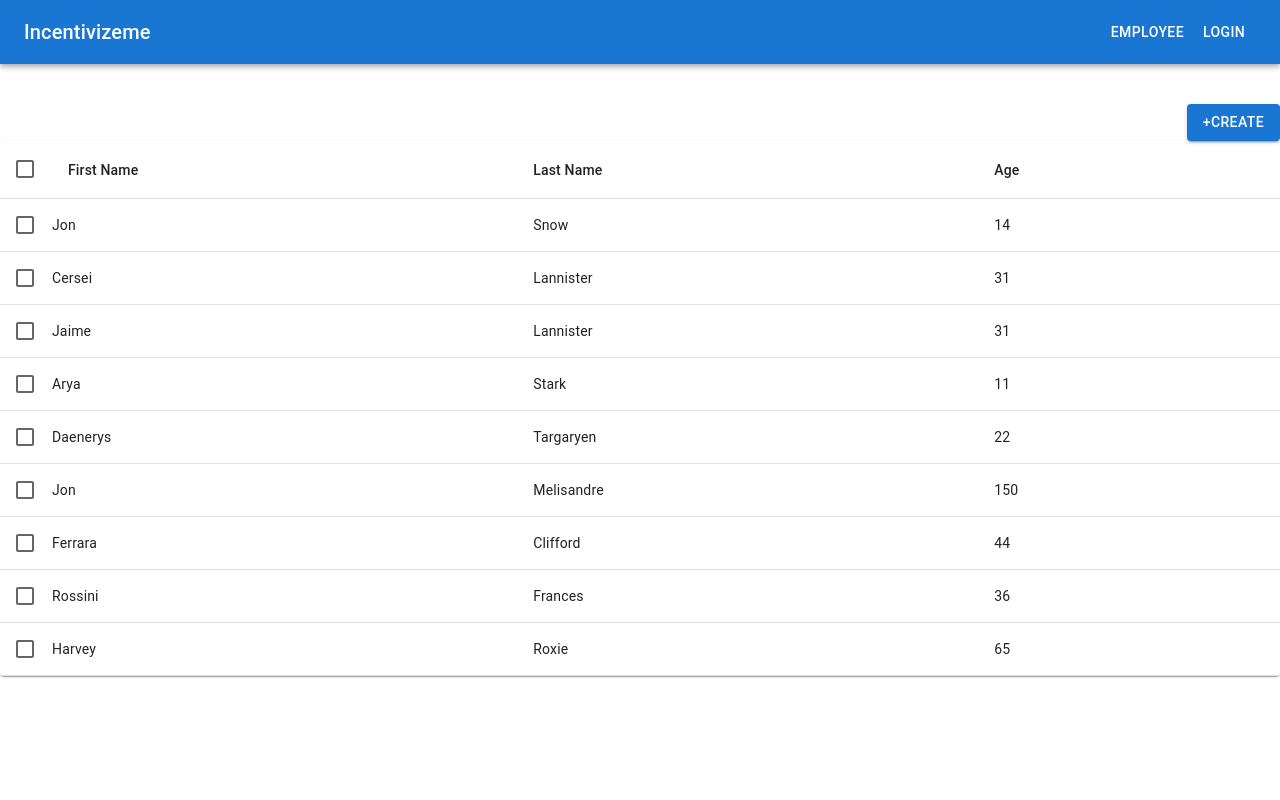
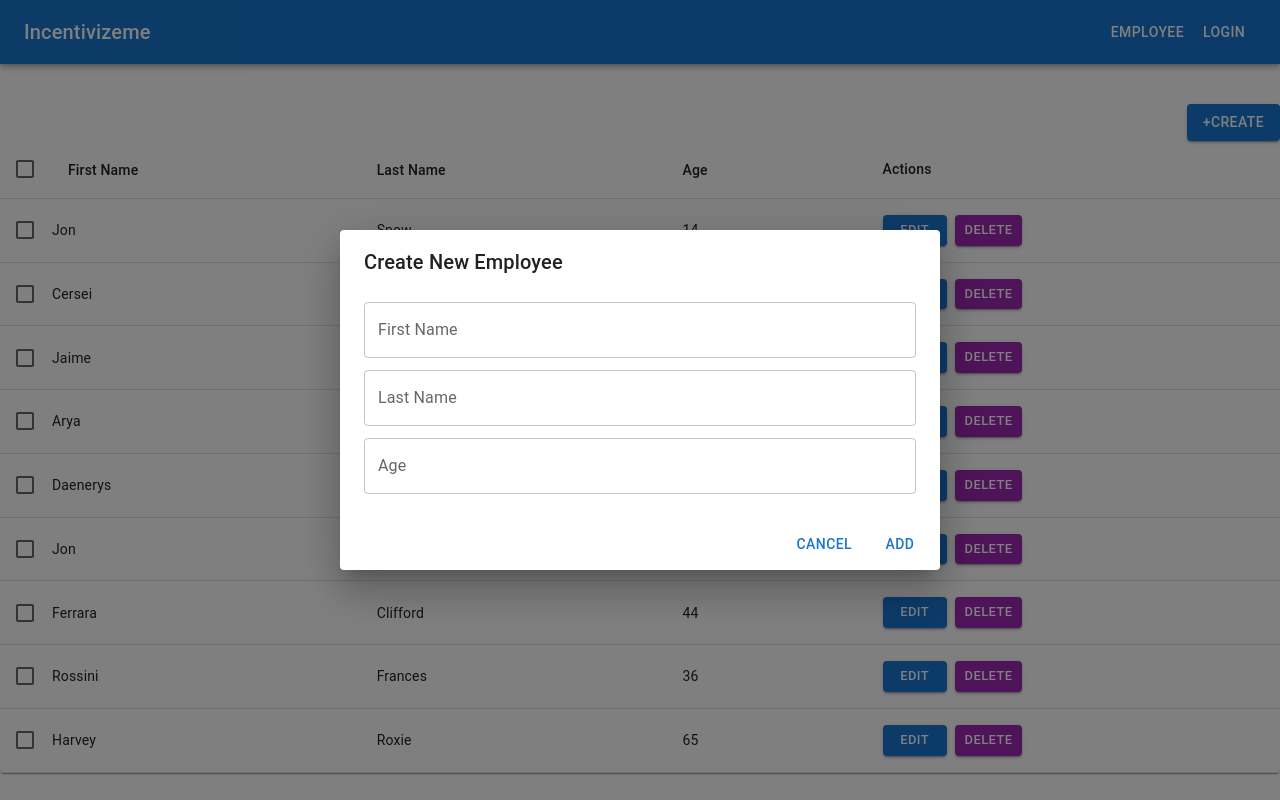
Before and after one commit to Priyanshi-29072004/Incentivizeme, a React (Create React App) app: page /employees in a window 1280 px wide. Both pictures are taken after a click on the button "+CREATE". Built offline with nearby package versions, Linux system fonts and the light colour scheme.

Commit message:
updated employee data

```diff
--- a/src/components/Employee.js
+++ b/src/components/Employee.js
@@ -11,6 +11,11 @@ import TableHead from "@mui/material/TableHead";
 import TableRow from "@mui/material/TableRow";
 import Checkbox from "@mui/material/Checkbox";
 import TableSortLabel from "@mui/material/TableSortLabel";
+import Dialog from "@mui/material/Dialog";
+import DialogTitle from "@mui/material/DialogTitle";
+import DialogContent from "@mui/material/DialogContent";
+import DialogActions from "@mui/material/DialogActions";
+import TextField from "@mui/material/TextField";
 
 const initialRows = [
   { id: 1, lastName: "Snow", firstName: "Jon", age: 14 },
@@ -30,38 +35,12 @@ export const Employee = () => {
   const [orderBy, setOrderBy] = useState("id");
   const [selected, setSelected] = useState([]);
   const [dense, setDense] = useState(false);
-
-  const columns = [
-    { field: "id", headerName: "ID", width: 90 },
-    {
-      field: "firstName",
-      headerName: "First name",
-      width: 150,
-      editable: true,
-    },
-    {
-      field: "lastName",
-      headerName: "Last name",
-      width: 150,
-      editable: true,
-    },
-    {
-      field: "age",
-      headerName: "Age",
-      type: "number",
-      width: 110,
-      editable: true,
-    },
-    {
-      field: "fullName",
-      headerName: "Full name",
-      description: "This column has a value getter and is not sortable.",
-      sortable: false,
-      width: 160,
-      valueGetter: (params) =>
-        `${params.row.firstName || ""} ${params.row.lastName || ""}`,
-    },
-  ];
+  const [open, setOpen] = useState(false);
+  const [newEmployee, setNewEmployee] = useState({
+    firstName: "",
+    lastName: "",
+    age: "",
+  });
 
   const handleRequestSort = (event, property) => {
     const isAsc = orderBy === property && order === "asc";
@@ -100,10 +79,37 @@ export const Employee = () => {
 
   const isSelected = (id) => selected.indexOf(id) !== -1;
 
+  const handleClickOpen = () => {
+    setOpen(true);
+  };
+
+  const handleClose = () => {
+    setOpen(false);
+  };
+
+  const handleInputChange = (e) => {
+    const { name, value } = e.target;
+    setNewEmployee({
+      ...newEmployee,
+      [name]: value,
+    });
+  };
+
+  const handleAddEmployee = () => {
+    const newId =
+      rows.length > 0 ? Math.max(...rows.map((row) => row.id)) + 1 : 1;
+    const newRow = { id: newId, ...newEmployee };
+    setRows([...rows, newRow]);
+    setNewEmployee({ firstName: "", lastName: "", age: "" });
+    handleClose();
+  };
+
   return (
     <Box sx={{ height: 400, width: "100%", paddingTop: 5 }}>
       <Box sx={{ display: "flex", justifyContent: "flex-end" }}>
-        <Button variant="contained">+Create</Button>
+        <Button variant="contained" onClick={handleClickOpen}>
+          +Create
+        </Button>
       </Box>
       <TableContainer component={Paper}>
         <Table
@@ -159,12 +165,17 @@ export const Employee = () => {
                   Age
                 </TableSortLabel>
               </TableCell>
+              <TableCell>Actions</TableCell>
             </TableRow>
           </TableHead>
           <TableBody>
             {rows.map((row, index) => {
               const isItemSelected = isSelected(row.id);
               const labelId = `enhanced-table-checkbox-${index}`;
+
+              function handleDeleteClick(id) {}
+
+              function handleEditClick(id) {}
 
               return (
                 <TableRow
@@ -196,12 +207,72 @@ export const Employee = () => {
                   </TableCell>
                   <TableCell>{row.lastName}</TableCell>
                   <TableCell>{row.age}</TableCell>
+                  <TableCell>
+                    <Button
+                      variant="contained"
+                      color="primary"
+                      size="small"
+                      onClick={() => handleEditClick(row.id)}
+                      sx={{ marginRight: 1 }}
+                    >
+                      Edit
+                    </Button>
+                    <Button
+                      variant="contained"
+                      color="secondary"
+                      size="small"
+                      onClick={() => handleDeleteClick(row.id)}
+                    >
+                      Delete
+                    </Button>
+                  </TableCell>
                 </TableRow>
               );
             })}
           </TableBody>
         </Table>
       </TableContainer>
+      <Dialog open={open} onClose={handleClose}>
+        <DialogTitle>Create New Employee</DialogTitle>
+        <DialogContent>
+          <TextField
+            autoFocus
+            margin="dense"
+            name="firstName"
+            label="First Name"
+            type="text"
+            fullWidth
+            value={newEmployee.firstName}
+            onChange={handleInputChange}
+          />
+          <TextField
+            margin="dense"
+            name="lastName"
+            label="Last Name"
+            type="text"
+            fullWidth
+            value={newEmployee.lastName}
+            onChange={handleInputChange}
+          />
+          <TextField
+            margin="dense"
+            name="age"
+            label="Age"
+            type="number"
+            fullWidth
+            value={newEmployee.age}
+            onChange={handleInputChange}
+          />
+        </DialogContent>
+        <DialogActions>
+          <Button onClick={handleClose} color="primary">
+            Cancel
+          </Button>
+          <Button onClick={handleAddEmployee} color="primary">
+            Add
+          </Button>
+        </DialogActions>
+      </Dialog>
     </Box>
   );
 };
--- a/src/components/HomePage.js
+++ b/src/components/HomePage.js
@@ -1,4 +1,4 @@
 import React from "react";
 export const HomePage = () => {
-  return <div>Welcome to my project</div>;
+  return <div>Welcome to Incentivizeme</div>;
 };
```
